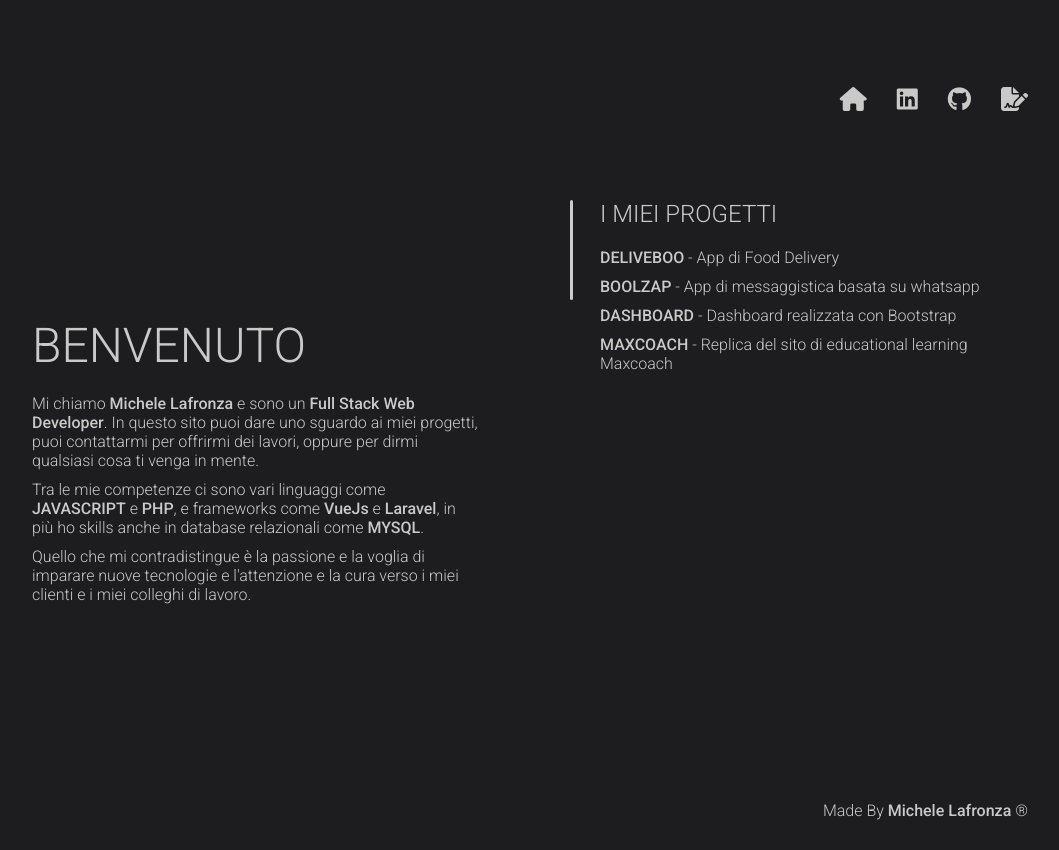
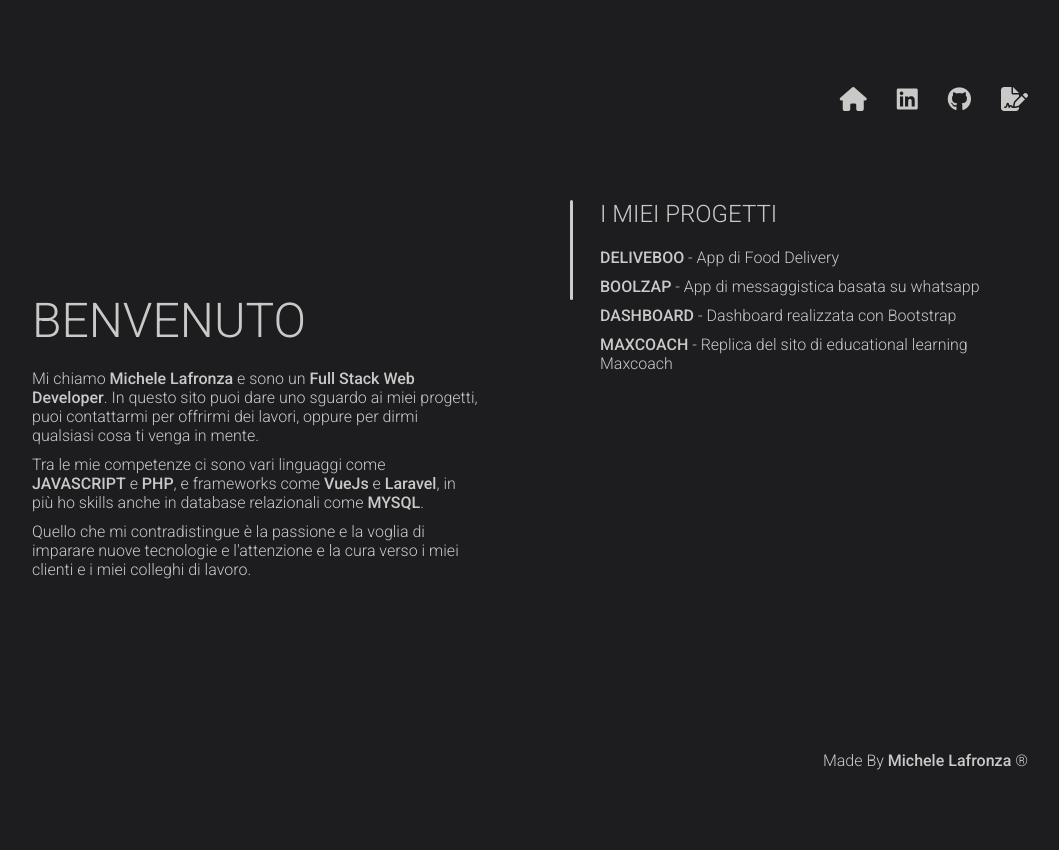
Before and after one commit to MicheleLafronza/my-portfolio, a Vue app: page / in a window 1280 px wide. Shown: the whole page, without its empty margins (132-1191 px from the left). After the commit the page ends 800 px from the top, so only its background shows below. Built offline with nearby package versions, Linux system fonts and the light colour scheme; a web font is replaced by a local one.

Commit message:
fix main height

```diff
--- a/src/App.vue
+++ b/src/App.vue
@@ -41,7 +41,7 @@ export default {
 }
 
 main {
-    height: calc(100vh - 180px);
+    height: calc(100vh - 230px);
     overflow: auto;
     display: flex;
     justify-content: center;
```
